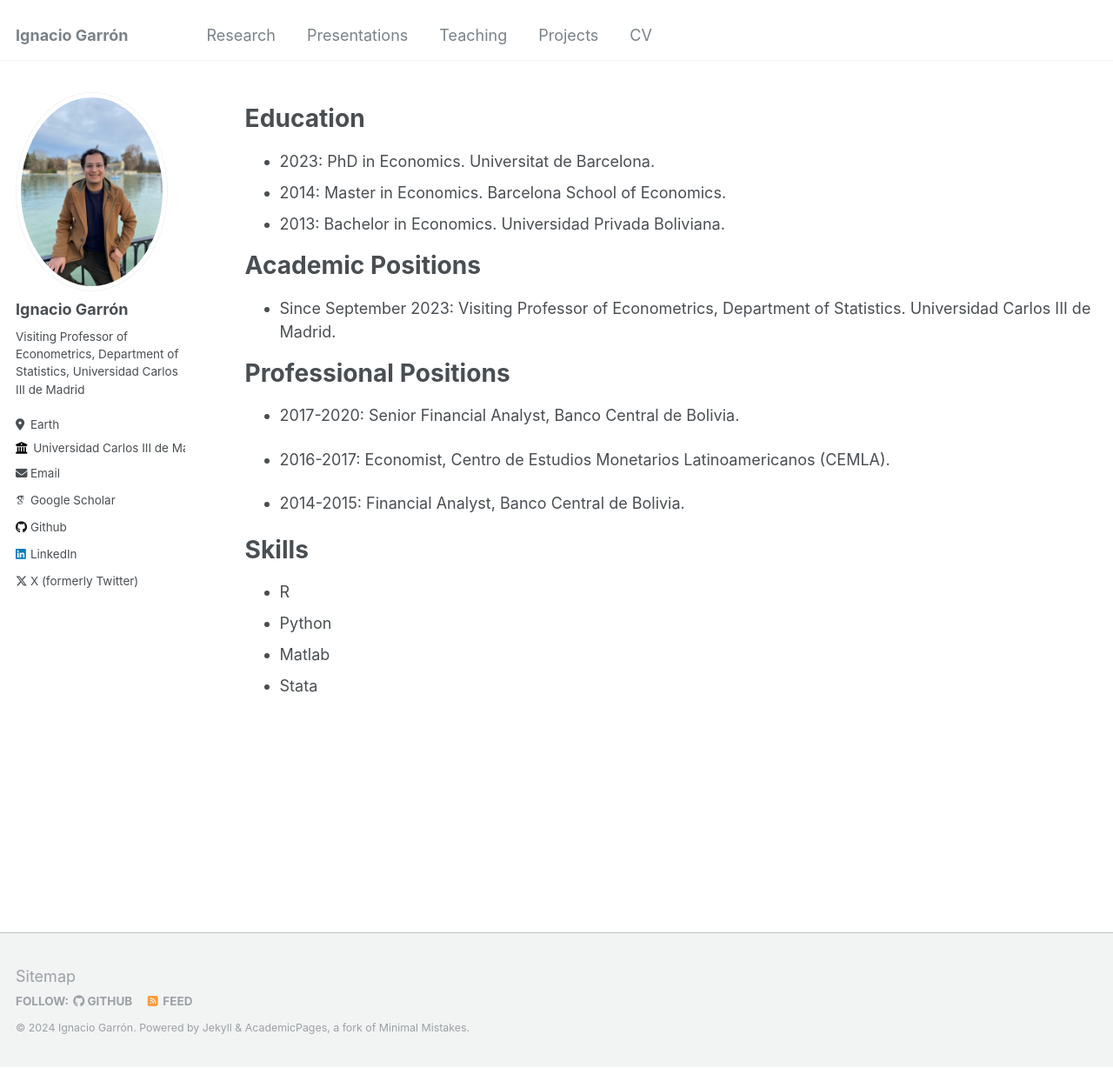
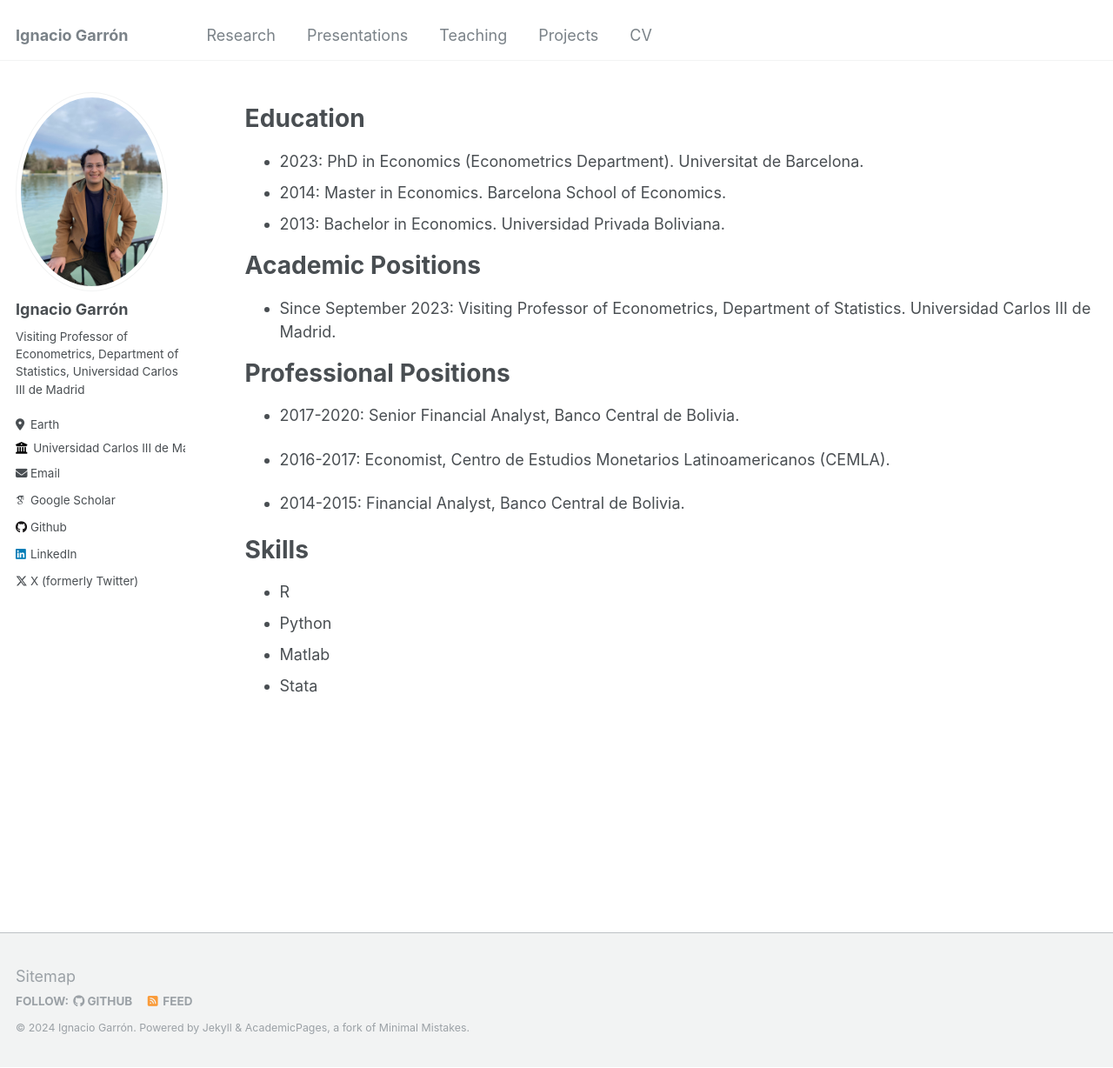
Before and after one commit to IgnacioGarron/IgnacioGarron.github.io, a Jekyll site: the page built from _pages/cv.md, in a window 1280 px wide and 1228 px high. Shown: the whole window at 87% size. Built offline with Jekyll 4.4.1, drawn with Linux system fonts in a browser that asks for light colours; some web fonts are replaced.

Commit message:
Update cv.md

```diff
--- a/_pages/cv.md
+++ b/_pages/cv.md
@@ -12,7 +12,7 @@ redirect_from:
 Education
 ======
 
-* 2023: PhD in Economics. Universitat de Barcelona.
+* 2023: PhD in Economics (Econometrics Department). Universitat de Barcelona.
 * 2014: Master in Economics. Barcelona School of Economics.
 * 2013: Bachelor in Economics. Universidad Privada Boliviana.
 
```
